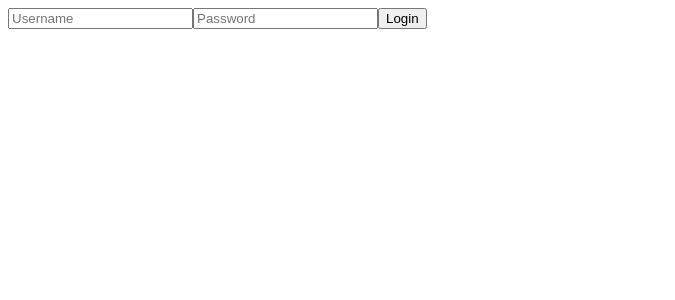
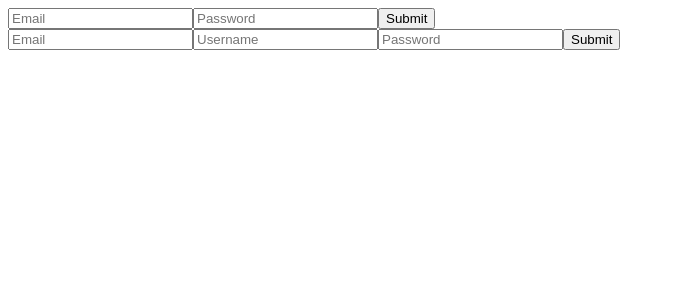
Before and after one commit to JonZavialov/locatia, a React (Create React App) app: page / in a window 1280 px wide. Shown: the top 300 px of the page, without its empty margins (0-675 px from the left). Built offline with nearby package versions, Linux system fonts and the light colour scheme.

Commit message:
implemented create account system

```diff
--- a/src/App.js
+++ b/src/App.js
@@ -1,24 +1,11 @@
-import auth from './firebase-utils/auth.js';
+import Login from './components/Login.js';
+import CreateAccount from './components/CreateAccount.js';
 
 function App() {
   return (
     <>
-      <input
-        type="text"
-        name="username"
-        placeholder="Username"
-        id="username"
-        required
-        />
-        <input
-        type="password"
-        name="password"
-        placeholder="Password"
-        id="password"
-        required
-        />
-
-        <button id="loginButton" onClick={() => auth('jzavy@yahoo.com', 'password')}>Login</button>
+      <Login />
+      <CreateAccount />
     </>
   );
 }
--- /dev/null
+++ b/src/components/CreateAccount.js
@@ -0,0 +1,36 @@
+import React from 'react';
+import createAccount from '../firebase-utils/createAccount';
+
+export default class CreateAccount extends React.Component{
+    handleSubmit(e){
+        e.preventDefault();
+        createAccount(e.target.email.value, e.target.password.value)
+        // TODO: add username to user profile
+    }
+
+    render(){
+        return (
+            <form onSubmit={this.handleSubmit}>
+                <input
+                    type="text"
+                    name="email"
+                    placeholder="Email"
+                    required
+                />
+                <input
+                    type="text"
+                    name="username"
+                    placeholder="Username"
+                    required
+                />
+                <input
+                    type="password"
+                    name="password"
+                    placeholder="Password"
+                    required
+                />
+                <input type="submit" value="Submit" />
+            </form>
+        );
+    }
+}
--- /dev/null
+++ b/src/components/Login.js
@@ -0,0 +1,29 @@
+import authorizeClient from '../firebase-utils/authorizeClient.js';
+import React from 'react';
+
+export default class Login extends React.Component{
+    handleSubmit(e){
+        e.preventDefault();
+        authorizeClient(e.target.email.value, e.target.password.value)
+    }
+
+    render(){
+        return (
+            <form onSubmit={this.handleSubmit}>
+                <input
+                    type="text"
+                    name="email"
+                    placeholder="Email"
+                    required
+                />
+                <input
+                    type="password"
+                    name="password"
+                    placeholder="Password"
+                    required
+                />
+                <input type="submit" value="Submit" />
+            </form>
+        );
+    }
+}
--- a/src/firebase-utils/auth.js
+++ b/src/firebase-utils/authorizeClient.js
@@ -1,14 +1,14 @@
 import { getAuth, signInWithEmailAndPassword } from "firebase/auth";
 import app from './initApp';
-const authenticator = getAuth(app);
+import signedIn from "../utils/signedIn";
+const auth = getAuth(app);
 
-function auth(email, password){
-  signInWithEmailAndPassword(authenticator, email, password)
+function authorizeClient(email, password){
+  signInWithEmailAndPassword(auth, email, password)
     .then((userCredential) => {
       // Signed in
       const user = userCredential.user;
-      console.log(user)
-      // ...
+      signedIn(user);
     })
     .catch((error) => {
       const errorCode = error.code;
@@ -17,4 +17,4 @@ function auth(email, password){
     });
 }
 
-export default auth;
+export default authorizeClient;
--- /dev/null
+++ b/src/firebase-utils/createAccount.js
@@ -0,0 +1,19 @@
+import { getAuth, createUserWithEmailAndPassword } from "firebase/auth";
+import signedIn from "../utils/signedIn";
+import app from './initApp';
+const auth = getAuth(app);
+
+function createAccount(email,password){
+    createUserWithEmailAndPassword(auth, email, password)
+    .then((userCredential) => {
+        const user = userCredential.user;
+        signedIn(user);
+    })
+    .catch((error) => {
+        const errorCode = error.code;
+        const errorMessage = error.message;
+        console.log(errorCode, errorMessage);
+    });
+}
+
+export default createAccount;
--- /dev/null
+++ b/src/utils/signedIn.js
@@ -0,0 +1,5 @@
+function signedIn(user){
+    document.write('hello ' + user.email)
+}
+
+export default signedIn;
```
Also changed, not shown: public/manifest.json (deleted), 1 other file (tests, documents, lock files or other folders).
